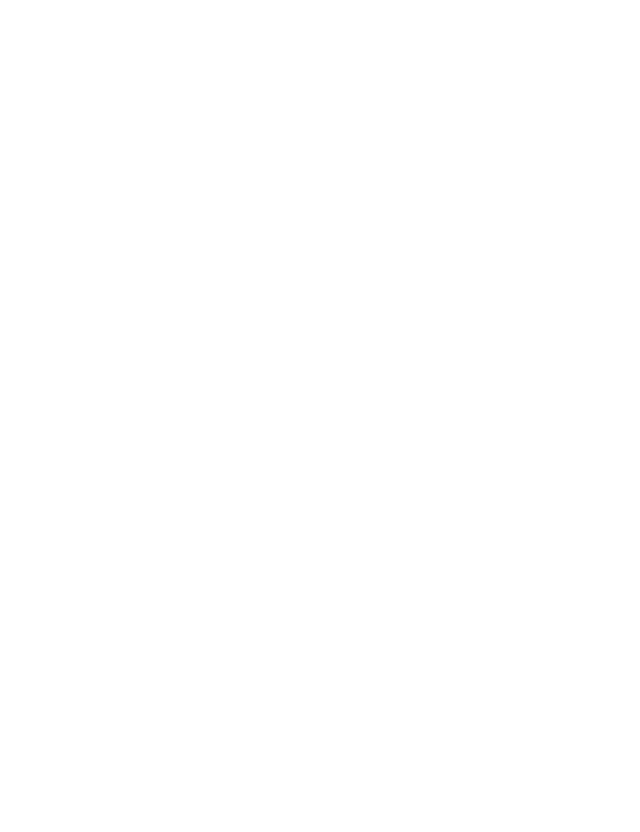
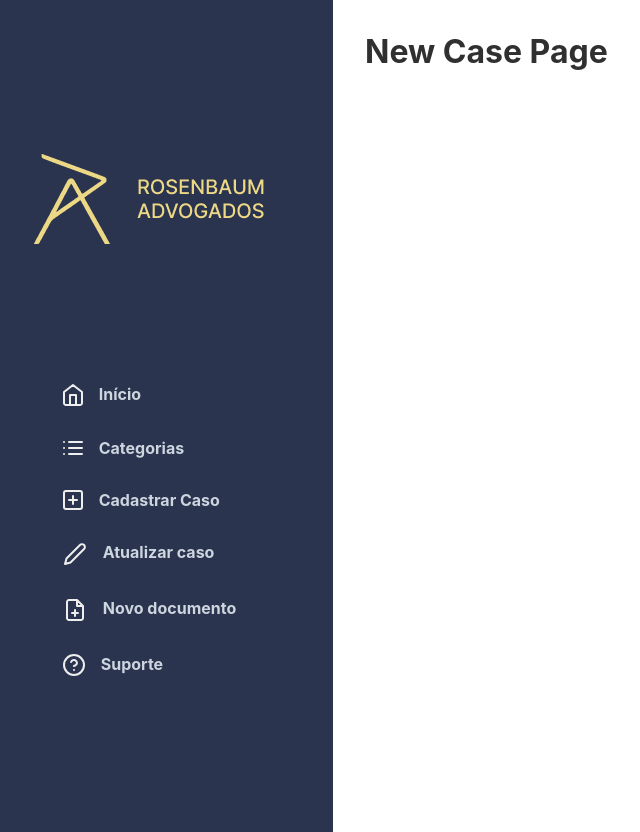
Before and after one commit to DeveloperEliasColturato/advocacia_frontend, a React (Create React App) app: page /newcase in a window 1280 px wide. Before the commit this address had no page. Shown: the whole page, without its empty margins (34-674 px from the left). Before the commit the page ends 800 px from the top, so only its background shows below. Built offline with nearby package versions, Linux system fonts and the light colour scheme.

Commit message:
Criação de nova página
	A página "/newcase" foi criada e os respectivos arquivos estão
	localizados em: "./src/pages/newCase"

```diff
--- a/src/components/sideBar/SideBar.tsx
+++ b/src/components/sideBar/SideBar.tsx
@@ -1,4 +1,6 @@
 import { WrapperSideBar, WrapperSideBarButtons } from './styleSideBar';
+
+import { Link } from 'react-router-dom';
 
 export default function SideBar() {
   return (
@@ -7,18 +9,22 @@ export default function SideBar() {
       <WrapperSideBarButtons>
         <table>
           <tr>
+            <Link to={'/'}>
               <th>
                 <img src="./img/home.svg" alt="" />
                 <p>Início</p>
               </th>
+            </Link>
             <th>
               <img src="./img/list.svg" alt="" />
               <p>Categorias</p>
             </th>
+            <Link to={'/newcase'}>
               <th>
                 <img src="./img/create.svg" alt="" />
                 <p>Cadastrar Caso</p>
               </th>
+            </Link>
             <th>
               <img src="./img/edit.svg" alt="" />
               <p>Atualizar caso</p>
--- a/src/index.css
+++ b/src/index.css
@@ -1,6 +1,11 @@
 * {
   padding: 0;
   margin: 0;
+}
+
+a {
+  text-decoration: none;
+  color: #cdd5df;
 }
 
 body {
--- /dev/null
+++ b/src/pages/newCase/NewCase.tsx
@@ -0,0 +1,13 @@
+import SideBar from '../../components/sideBar';
+import { WrapperNewCase } from './styleNewCase';
+
+export default function NewCase() {
+  return (
+    <WrapperNewCase>
+      <SideBar />
+      <form action="">
+        <h1>New Case Page</h1>
+      </form>
+    </WrapperNewCase>
+  );
+}
--- /dev/null
+++ b/src/pages/newCase/index.ts
@@ -0,0 +1,3 @@
+import NewCase from './NewCase';
+
+export default NewCase;
--- /dev/null
+++ b/src/pages/newCase/styleNewCase.ts
@@ -0,0 +1,10 @@
+import { styled } from 'styled-components';
+import { colors } from '../../utils/colors';
+
+export const WrapperNewCase = styled.div`
+  display: flex;
+  color: ${colors.gray900};
+  form {
+    padding: 2rem;
+  }
+`;
--- a/src/routes.tsx
+++ b/src/routes.tsx
@@ -1,11 +1,13 @@
 import { BrowserRouter as Router, Routes, Route } from 'react-router-dom';
 import Home from './pages/home';
+import NewCase from './pages/newCase';
 
 export default function RoutesApp() {
   return (
     <Router>
       <Routes>
         <Route path="/" element={<Home />} />
+        <Route path="/newcase" element={<NewCase />} />
       </Routes>
     </Router>
   );
```
Lines whose indentation alone changed are shown as unchanged.
